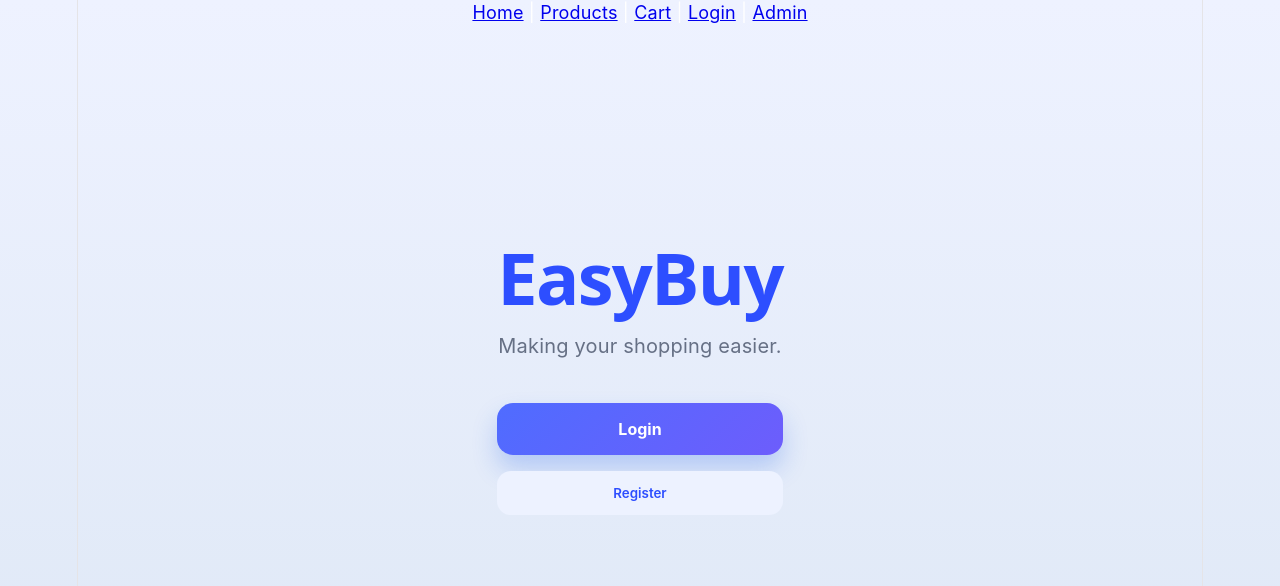
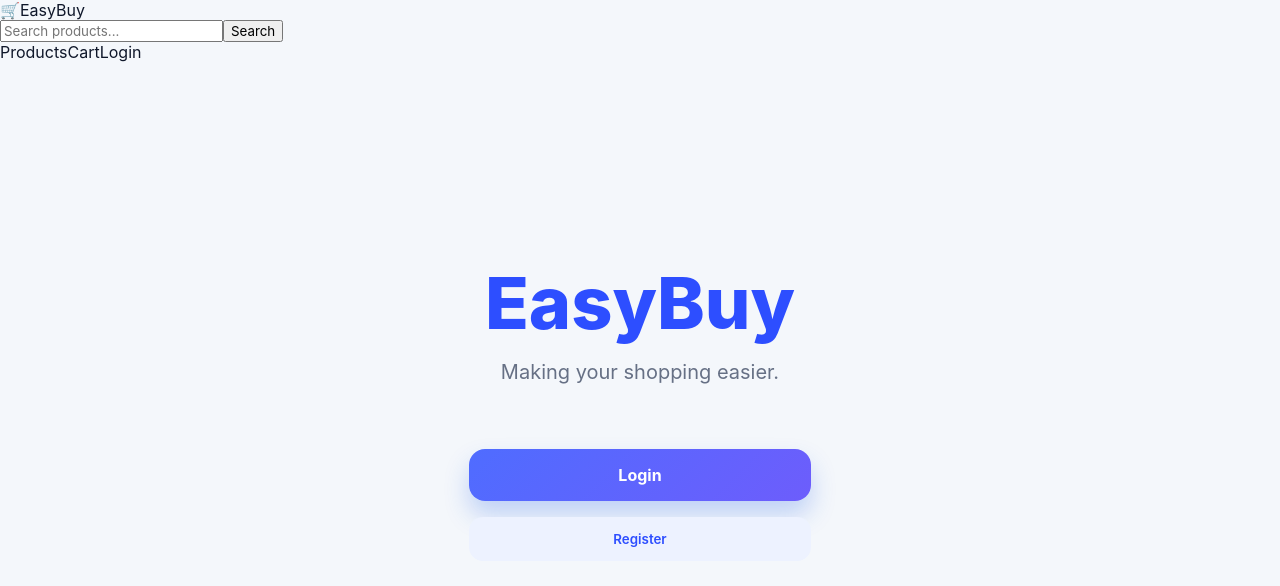
Before and after one commit to ChaseForNothing02/assignment1-shopping-cart, a React app in the folder frontend/: page / in a window 1280 px wide. Shown: the top 586 px of the page. Built offline with nearby package versions, Linux system fonts and the light colour scheme; the HTML template or start-up script is replaced by a standard one.

Commit message:
Clean up default styles + Optimize Navbar

```diff
--- a/frontend/src/components/Navbar.jsx
+++ b/frontend/src/components/Navbar.jsx
@@ -1,15 +1,144 @@
-import { Link } from "react-router-dom";
+import { useEffect, useState } from "react";
+
+import {
+    NavLink,
+    useLocation,
+    useNavigate,
+} from "react-router-dom";
+
+import {
+    clearAuth,
+    getSavedUser,
+    getToken,
+    request,
+} from "../api";
 
 function Navbar() {
-  return (
-    <nav className="navbar">
-      <Link to="/">Home</Link> |{" "}
-      <Link to="/products">Products</Link> |{" "}
-      <Link to="/cart">Cart</Link> |{" "}
-      <Link to="/login">Login</Link> |{" "}
-      <Link to="/admin">Admin</Link>
-    </nav>
-  );
+    const navigate = useNavigate();
+    const location = useLocation();
+
+    const [user, setUser] = useState(getSavedUser());
+    const [cartCount, setCartCount] = useState(0);
+    const [keyword, setKeyword] = useState("");
+
+    const fetchCartCount = async () => {
+        if (!getToken()) {
+            setCartCount(0);
+            return;
+        }
+
+        try {
+            const data = await request("/cart");
+
+            const count = data.reduce(
+                (sum, item) => sum + item.quantity,
+                0
+            );
+
+            setCartCount(count);
+        } catch {
+            setCartCount(0);
+        }
+    };
+
+    useEffect(() => {
+        setUser(getSavedUser());
+        fetchCartCount();
+    }, [location.pathname]);
+
+    useEffect(() => {
+        const updateCart = () => {
+            setUser(getSavedUser());
+            fetchCartCount();
+        };
+
+        window.addEventListener("cartUpdated", updateCart);
+        window.addEventListener("storage", updateCart);
+
+        return () => {
+            window.removeEventListener("cartUpdated", updateCart);
+            window.removeEventListener("storage", updateCart);
+        };
+    }, []);
+
+    const handleSearch = (event) => {
+        event.preventDefault();
+
+        const query = keyword.trim();
+
+        if (query) {
+            navigate(`/products?q=${encodeURIComponent(query)}`);
+        } else {
+            navigate("/products");
+        }
+    };
+
+    const handleLogout = () => {
+        clearAuth();
+        setUser(null);
+        setCartCount(0);
+        window.dispatchEvent(new Event("cartUpdated"));
+        navigate("/login");
+    };
+
+    return (
+        <header className="site-header">
+            <nav className="modern-navbar">
+                <NavLink to="/" className="brand">
+                    <span className="brand-icon">🛒</span>
+                    <span>EasyBuy</span>
+                </NavLink>
+
+                <form className="nav-search" onSubmit={handleSearch}>
+                    <input
+                        type="text"
+                        placeholder="Search products..."
+                        value={keyword}
+                        onChange={(event) => setKeyword(event.target.value)}
+                    />
+
+                    <button type="submit">Search</button>
+                </form>
+
+                <div className="nav-links">
+                    <NavLink to="/products">Products</NavLink>
+
+                    <NavLink to="/cart" className="cart-link">
+                        Cart
+                        {cartCount > 0 && (
+                            <span className="cart-badge">{cartCount}</span>
+                        )}
+                    </NavLink>
+
+                    {user?.role === "admin" && (
+                        <NavLink to="/admin">Admin</NavLink>
+                    )}
+
+                    {user ? (
+                        <div className="nav-user">
+                            <span className="user-pill">
+                                {user.name?.charAt(0).toUpperCase()}
+                            </span>
+
+                            <span className="user-name">{user.name}</span>
+
+                            <button
+                                type="button"
+                                className="logout-button"
+                                onClick={handleLogout}
+                            >
+                                Logout
+                            </button>
+                        </div>
+                    ) : (
+                        <NavLink to="/login" className="login-link">
+                            Login
+                        </NavLink>
+                    )}
+                </div>
+            </nav>
+        </header>
+    );
 }
 
 export default Navbar;
--- a/frontend/src/index.css
+++ b/frontend/src/index.css
@@ -1,112 +1,30 @@
-:root {
-  --text: #6b6375;
-  --text-h: #08060d;
-  --bg: #fff;
-  --border: #e5e4e7;
-  --code-bg: #f4f3ec;
-  --accent: #aa3bff;
-  --accent-bg: rgba(170, 59, 255, 0.1);
-  --accent-border: rgba(170, 59, 255, 0.5);
-  --social-bg: rgba(244, 243, 236, 0.5);
-  --shadow:
-    rgba(0, 0, 0, 0.1) 0 10px 15px -3px, rgba(0, 0, 0, 0.05) 0 4px 6px -2px;
-
-  --sans: system-ui, 'Segoe UI', Roboto, sans-serif;
-  --heading: system-ui, 'Segoe UI', Roboto, sans-serif;
-  --mono: ui-monospace, Consolas, monospace;
-
-  font: 18px/145% var(--sans);
-  letter-spacing: 0.18px;
-  color-scheme: light dark;
-  color: var(--text);
-  background: var(--bg);
-  font-synthesis: none;
-  text-rendering: optimizeLegibility;
-  -webkit-font-smoothing: antialiased;
-  -moz-osx-font-smoothing: grayscale;
-
-  @media (max-width: 1024px) {
-    font-size: 16px;
-  }
+* {
+    box-sizing: border-box;
 }
 
-@media (prefers-color-scheme: dark) {
-  :root {
-    --text: #9ca3af;
-    --text-h: #f3f4f6;
-    --bg: #16171d;
-    --border: #2e303a;
-    --code-bg: #1f2028;
-    --accent: #c084fc;
-    --accent-bg: rgba(192, 132, 252, 0.15);
-    --accent-border: rgba(192, 132, 252, 0.5);
-    --social-bg: rgba(47, 48, 58, 0.5);
-    --shadow:
-      rgba(0, 0, 0, 0.4) 0 10px 15px -3px, rgba(0, 0, 0, 0.25) 0 4px 6px -2px;
-  }
-
-  #social .button-icon {
-    filter: invert(1) brightness(2);
-  }
+html {
+    scroll-behavior: smooth;
 }
 
 body {
-  margin: 0;
-  color: white;
+    margin: 0;
+    min-width: 320px;
+    background: #f4f7fb;
+    color: #0f172a;
+    font-family: Inter, system-ui, -apple-system, BlinkMacSystemFont, "Segoe UI", sans-serif;
+}
+
+button,
+input,
+select {
+    font-family: inherit;
+}
+
+a {
+    color: inherit;
+    text-decoration: none;
 }
 
 #root {
-  width: 1126px;
-  max-width: 100%;
-  margin: 0 auto;
-  text-align: center;
-  border-inline: 1px solid var(--border);
-  min-height: 100svh;
-  display: flex;
-  flex-direction: column;
-  box-sizing: border-box;
+    min-height: 100vh;
 }
-
-h1,
-h2 {
-  font-family: var(--heading);
-  font-weight: 500;
-  color: var(--text-h);
-}
-
-h1 {
-  font-size: 56px;
-  letter-spacing: -1.68px;
-  margin: 32px 0;
-  @media (max-width: 1024px) {
-    font-size: 36px;
-    margin: 20px 0;
-  }
-}
-h2 {
-  font-size: 24px;
-  line-height: 118%;
-  letter-spacing: -0.24px;
-  margin: 0 0 8px;
-  @media (max-width: 1024px) {
-    font-size: 20px;
-  }
-}
-p {
-  margin: 0;
-}
-
-code,
-.counter {
-  font-family: var(--mono);
-  display: inline-flex;
-  border-radius: 4px;
-  color: var(--text-h);
-}
-
-code {
-  font-size: 15px;
-  line-height: 135%;
-  padding: 4px 8px;
-  background: var(--code-bg);
-}
```
